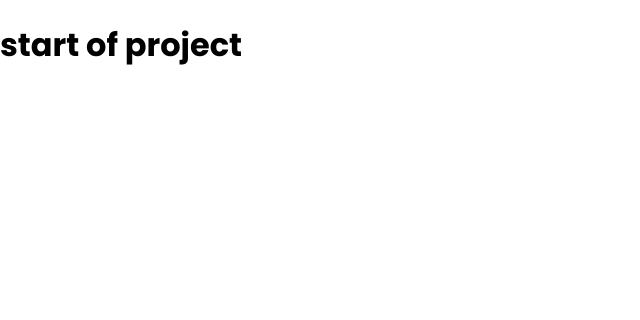
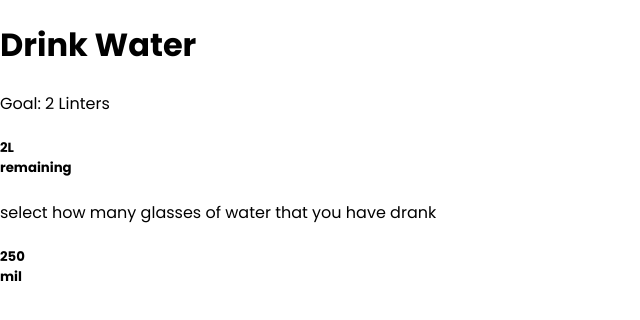
Before and after one commit to Ameer2000Mzori/Drink-Water, a website built with webpack: page src/index.html in a window 1280 px wide. Shown: the whole page, without its empty margins (0-640 px from the left). Built offline with nearby package versions, Linux system fonts and the light colour scheme.

Commit message:
added html tree for bottle and water glasses

```diff
--- a/src/index.html
+++ b/src/index.html
@@ -11,7 +11,34 @@
     />
   </head>
   <body>
-    <h1>start of project</h1>
+    <header class="header">
+      <div class="head-wrap">
+        <h1>Drink Water</h1>
+        <p>Goal: 2 Linters</p>
+        <div class="bottle-Wrap">
+          <div class="bottle">
+            <div class="bottle-Water">
+              <h5>
+                2L <br />
+                remaining
+              </h5>
+            </div>
+          </div>
+        </div>
+        <p>select how many glasses of water that you have drank</p>
+        <div class="glasses-Wrap">
+          <div class="glass">
+            <div class="glass-Water">
+              <h5>
+                250 <br />
+                mil
+              </h5>
+            </div>
+          </div>
+        </div>
+      </div>
+    </header>
+
     <script src="script.js"></script>
   </body>
 </html>
```
